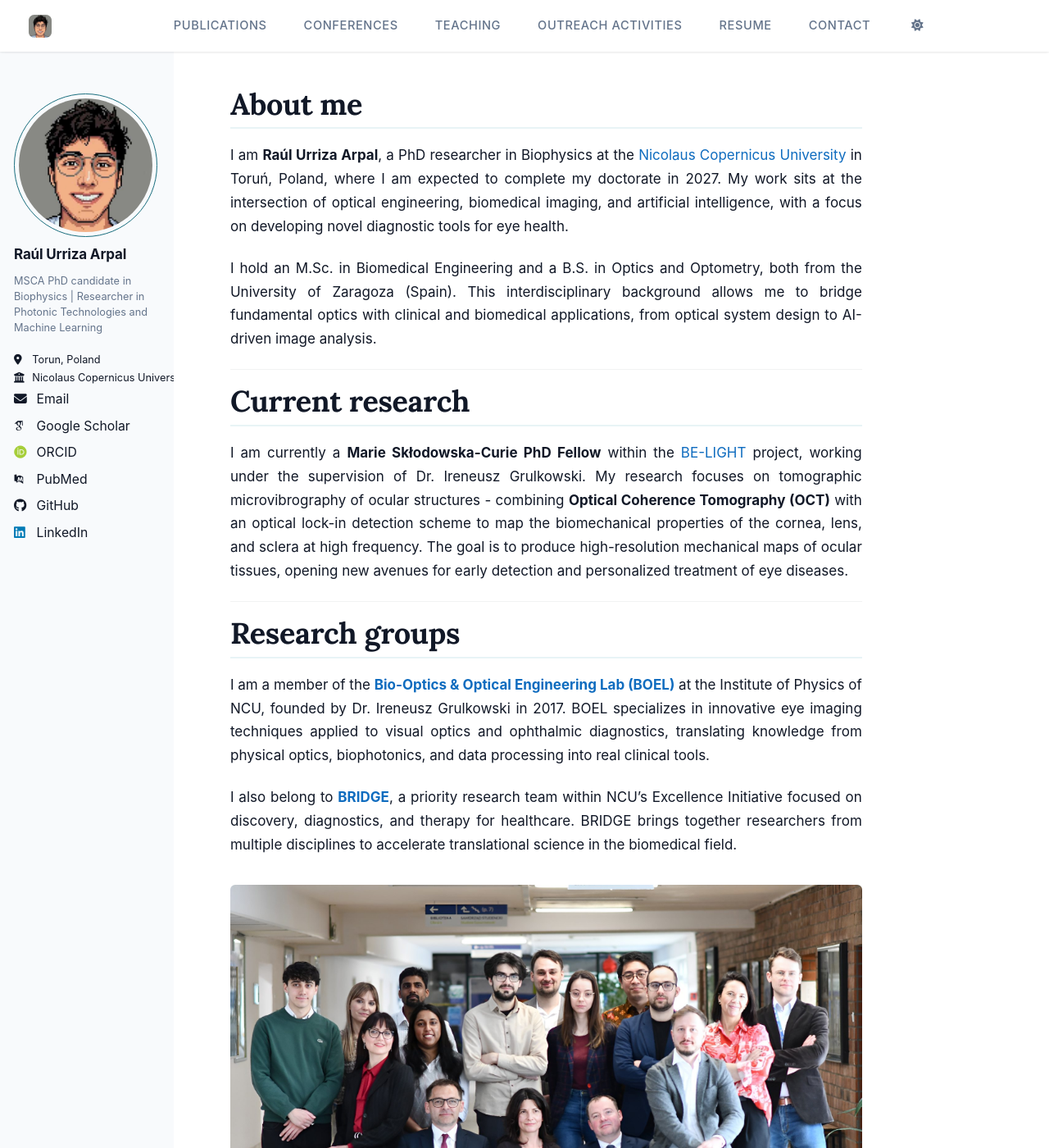
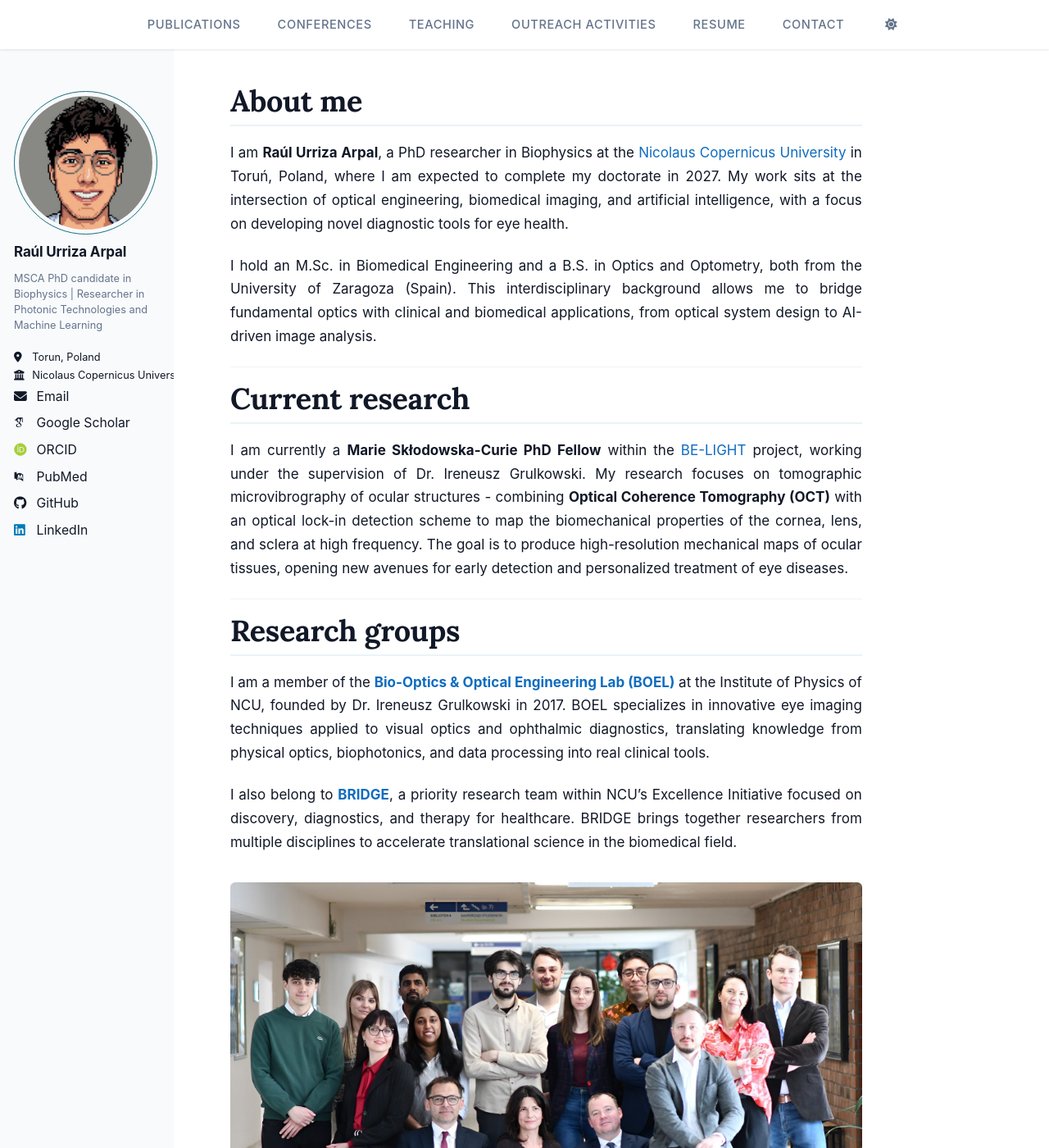
Before and after one commit to RaulUrriza/raulurriza.github.io, a Jekyll site: the page built from _pages/about.md, in a window 1280 px wide and 1400 px high. Shown: the whole window at 82% size. Built offline with Jekyll 4.4.1, drawn with Linux system fonts in a browser that asks for light colours; some web fonts are replaced; a script bundle is joined from its source files by our own code; library files that are not in the unit come from our copies.

Commit message:
Revert "First try logo in menu"
This reverts commit 37ef27251c3e45a24a55ecd48e61acdfda4c683b.

```diff
--- a/_includes/masthead.html
+++ b/_includes/masthead.html
@@ -3,9 +3,6 @@
   <div class="masthead__inner-wrap">
     <div class="masthead__menu">
       <nav id="site-nav" class="greedy-nav">
-        <a href="{{ base_path }}/" class="site-logo" aria-label="Home">
-          <img src="{{ base_path }}/images/favicon.svg" alt="{{ site.title }}" />
-        </a>
         <button class="hidden" aria-label="Toggle menu" aria-expanded="false"><span class="navicon"></span></button>
         <ul class="visible-links">
 {% for link in site.data.navigation.main %}
--- a/_sass/layout/_masthead.scss
+++ b/_sass/layout/_masthead.scss
@@ -54,24 +54,6 @@
   }
 }
 
-.site-logo {
-  display: flex;
-  align-items: center;
-  margin-right: 0.5em;
-  flex-shrink: 0;
-
-  img {
-    height: 28px;
-    width: auto;
-    display: block;
-    transition: opacity 0.2s ease;
-  }
-
-  &:hover img {
-    opacity: 0.75;
-  }
-}
-
 .masthead__menu-item {
   background-color: var(--global-bg-color);
   display: block;
--- a/_sass/layout/_navigation.scss
+++ b/_sass/layout/_navigation.scss
@@ -176,8 +176,6 @@
   position: relative;
   min-width: 250px;
   background: var(--global-bg-color);
-  display: flex;
-  align-items: center;
 
   a {
     display: block;
```
